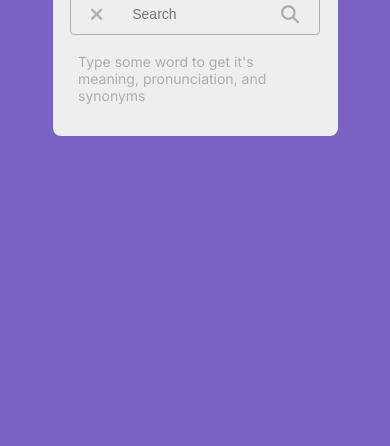
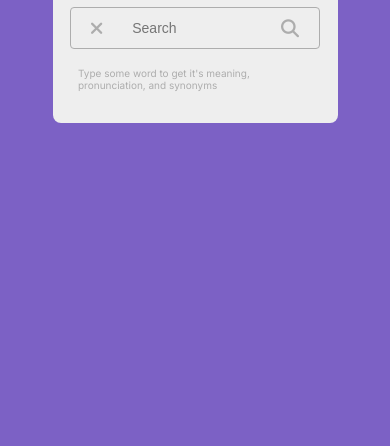
Before and after one commit to FedotovN/englishDictionary, a plain HTML site: page index.html in a window 390 px wide. Shown: the part 398-844 px from the top of the page. Drawn offline with Linux system fonts and the light colour scheme.

Commit message:
Update style.css

```diff
--- a/css/style.css
+++ b/css/style.css
@@ -168,6 +168,9 @@ main{
         width: 285px;
         padding: 0 0 70px 0;
     }
+    .wrapper .info{
+        font-size: 10px;
+    }
     .wrapper{
         width: 250px;
     }
```
